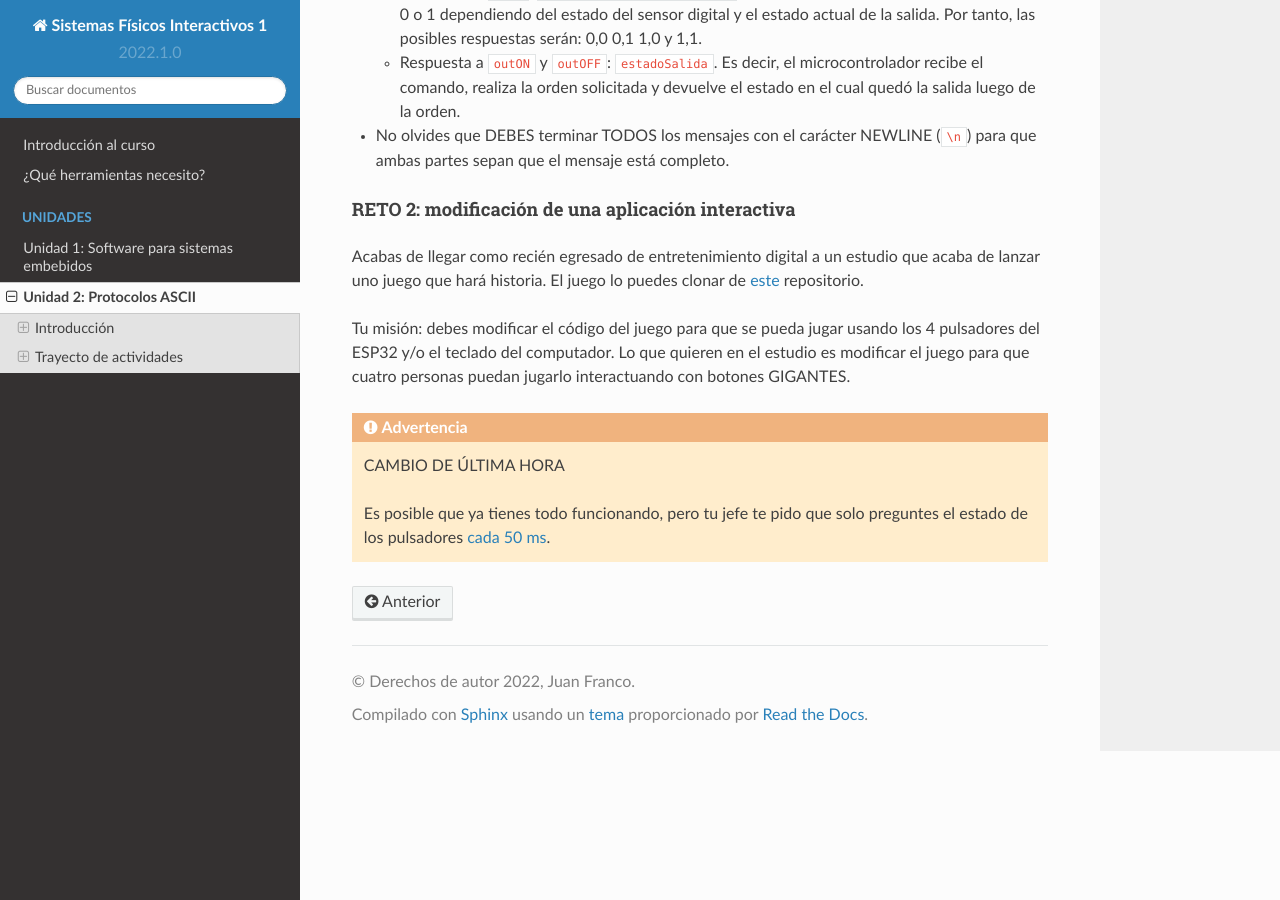
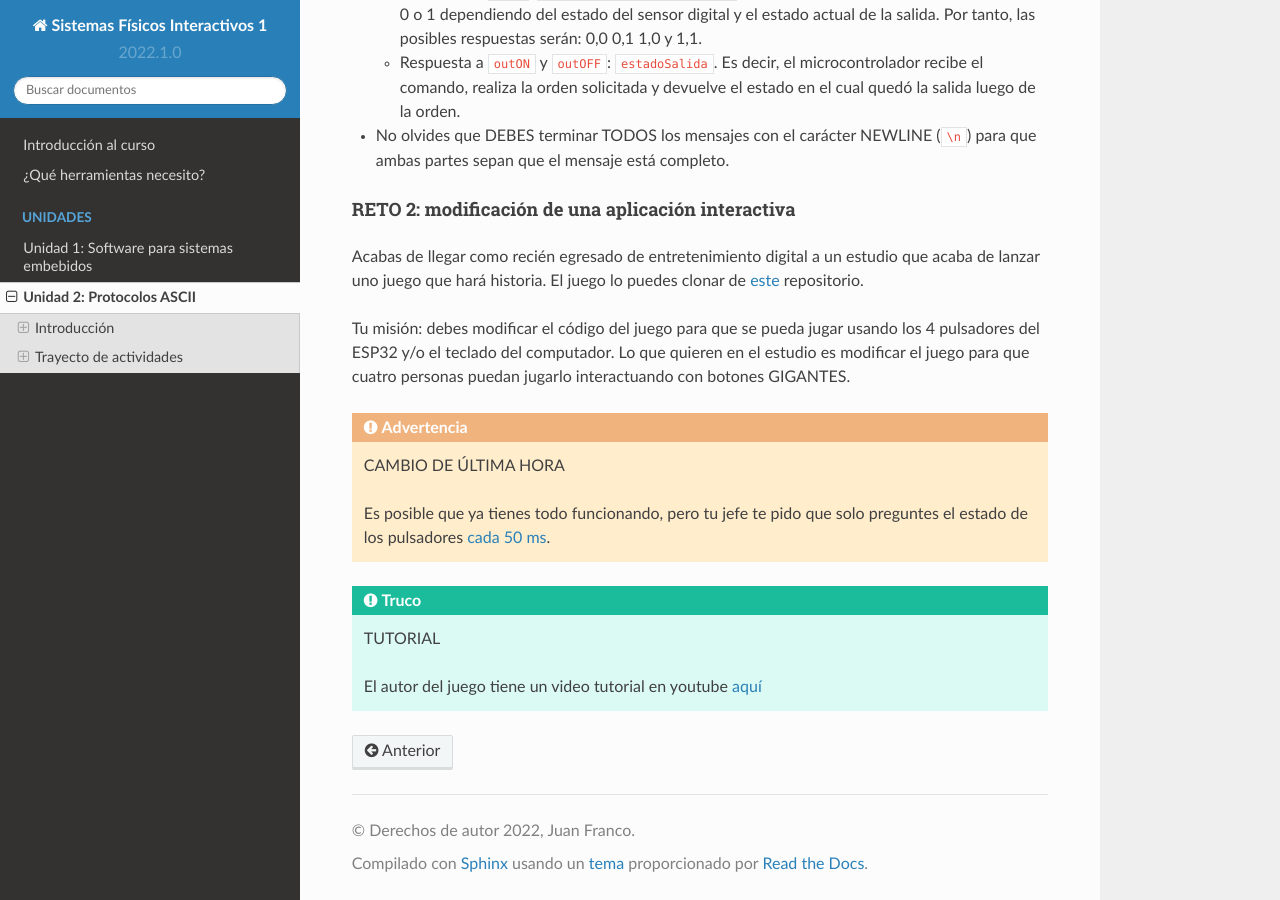
Before and after one commit to juanferfranco/SistemasFisicosInteractivos1, a Sphinx documentation site: the page built from docs/_unidad2/unidad2.rst, in a window 1280 px wide and 900 px high, scrolled down 13093 px. Built offline with Sphinx 7.4.7 and the Read the Docs theme 2.0.0, drawn with Linux system fonts in a browser that asks for light colours; pages that are not in the unit, such as notebooks, are missing from menus.

```diff
--- a/docs/_unidad2/unidad2.rst
+++ b/docs/_unidad2/unidad2.rst
@@ -756,6 +756,12 @@
   que solo preguntes el estado de los pulsadores
   `cada 50 ms <https://docs.unity3d.com/ScriptReference/Time-deltaTime.html>`__.
 
+.. tip:: TUTORIAL
+
+  El autor del juego tiene un video tutorial en youtube
+  `aquí <https://youtu.be/U8gUnpeaMbQ>`__
+
+
 ..
   Evaluación de la unidad
   --------------------------
```
